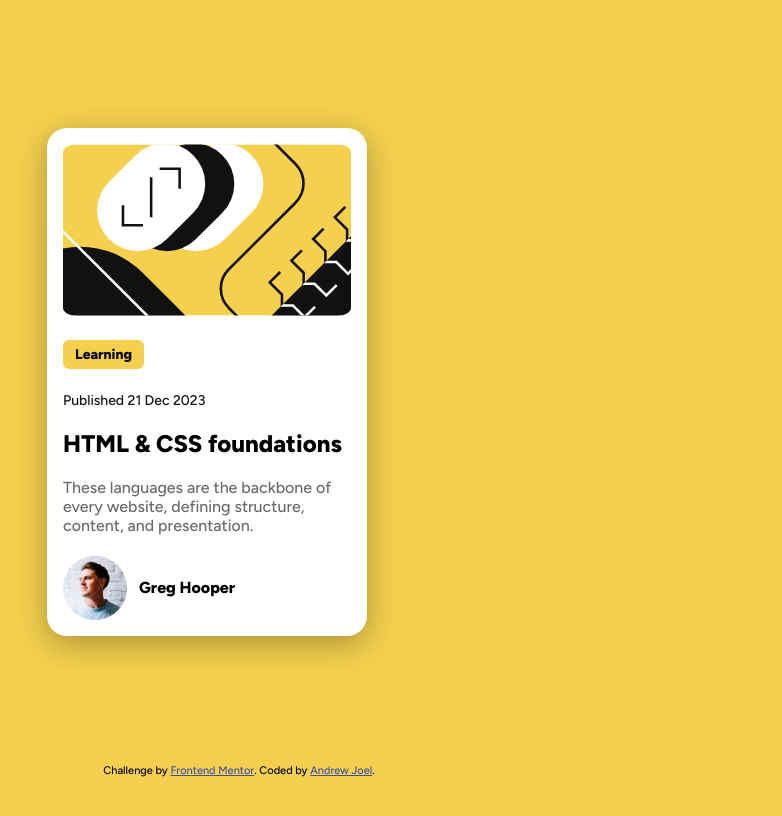
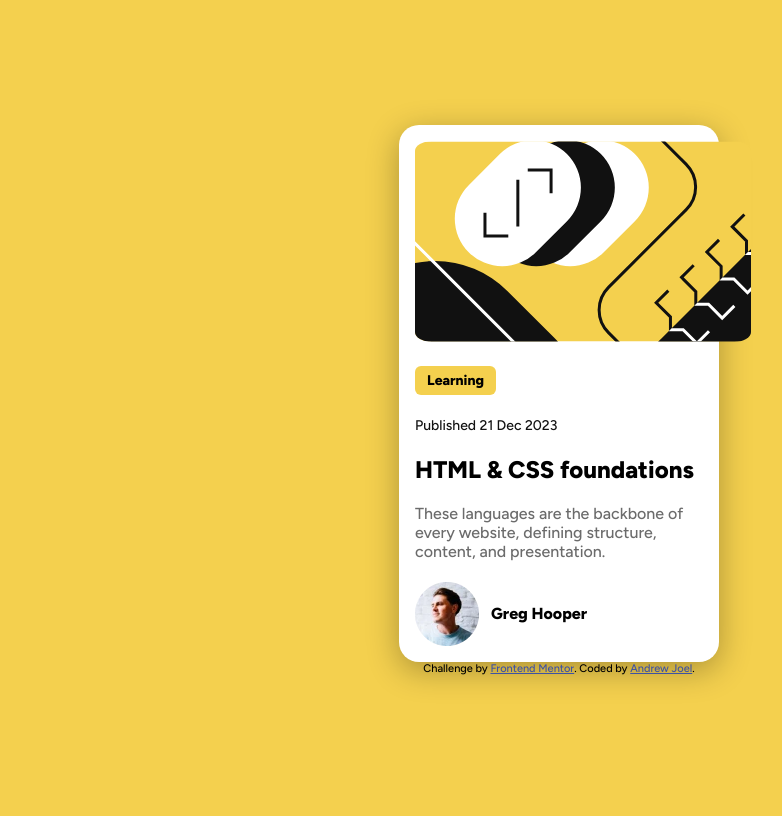
Before and after one commit to andrewxrojas/AR_blog-preview-card-main, a plain HTML site: page index.html in a window 1280 px wide. Shown: the whole page, without its empty margins (81-863 px from the left). Drawn offline with Linux system fonts and the light colour scheme.

Commit message:
made necessary changes

```diff
--- a/css/StyleSheet.css
+++ b/css/StyleSheet.css
@@ -10,9 +10,9 @@ body {
     font-optical-sizing: auto;
     font-weight: 500;
     font-style: normal;
-    font-size: 16px;
     min-height: 100vh;
-    max-width: 50%;
+    display: grid;
+    place-items: center;
 
   }
 
@@ -34,7 +34,6 @@ body {
 
   img {
     border-radius: 5%;
-    max-width: 100%;
   }
 
   .date{
@@ -65,12 +64,8 @@ body {
 
   .card {
     background-color:hsl(0, 0%, 100%);
-    border-radius: 20px;
-    margin: 20%;
-    padding: 2%;
+    border-radius: 20px;;
     box-shadow: 0 8px 32px rgba(0, 0, 0, 0.3);
-    width: 100%;
-
     }
 
     @media (max-width: 374px) {
--- a/index.html
+++ b/index.html
@@ -1,38 +1,30 @@
 <!DOCTYPE html>
 <html lang="en">
+   <main>
       <head>
          <meta charset="UTF-8">
-  <meta name="viewport" content="width=device-width, initial-scale=1.0"> <!-- displays site properly based on user's device -->
+         <meta name="viewport" content="width=device-width, initial-scale=1.0">
+         <!-- displays site properly based on user's device -->
          <link rel="stylesheet" href="./css/StyleSheet.css">
          <link rel="preconnect" href="https://fonts.googleapis.com">
          <link rel="preconnect" href="https://fonts.gstatic.com" crossorigin>
          <link href="https://fonts.googleapis.com/css2?family=Figtree:ital,wght@0,300..900;1,300..900&family=Outfit:wght@100..900&display=swap" rel="stylesheet">
-
          <link rel="icon" type="image/png" sizes="32x32" href="./assets/images/favicon-32x32.png">
-
          <title>Frontend Mentor | Blog preview card</title>
-
       </head>
       <body>
-
          <div class="card">
-
             <img src="./assets/images/illustration-article.svg" alt="Illustration">
-
             <h3> <span class="caption"> Learning </span> </h3>
-
             <p>  <span class="date"> Published 21 Dec 2023 </span></p>
-
             <h1> HTML & CSS foundations </h1>
-
             <p>  <span class="body"> These languages are the backbone of every website, defining structure, content, and presentation. </span></p>
-
             <h3> <span class="user">  <img src="./assets/images/image-avatar.webp" alt="user photo"> Greg Hooper </span> </h3>
          </div>
-
          <div class="attribution">
             Challenge by <a href="https://www.frontendmentor.io?ref=challenge" target="_blank">Frontend Mentor</a>.
             Coded by <a href="#">Andrew Joel</a>.
          </div>
       </body>
+   </main>
 </html>
```
Lines whose indentation alone changed are shown as unchanged.
